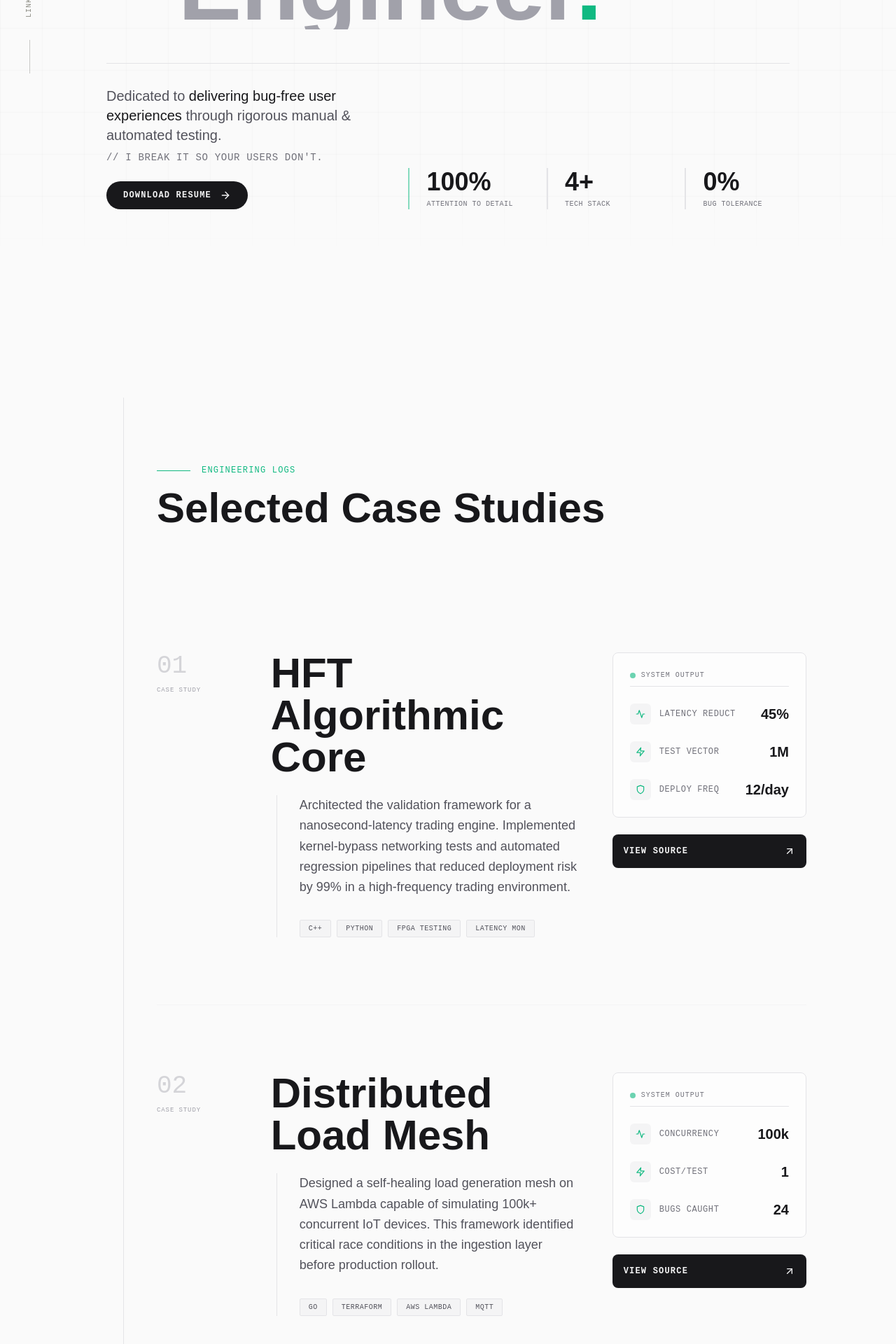
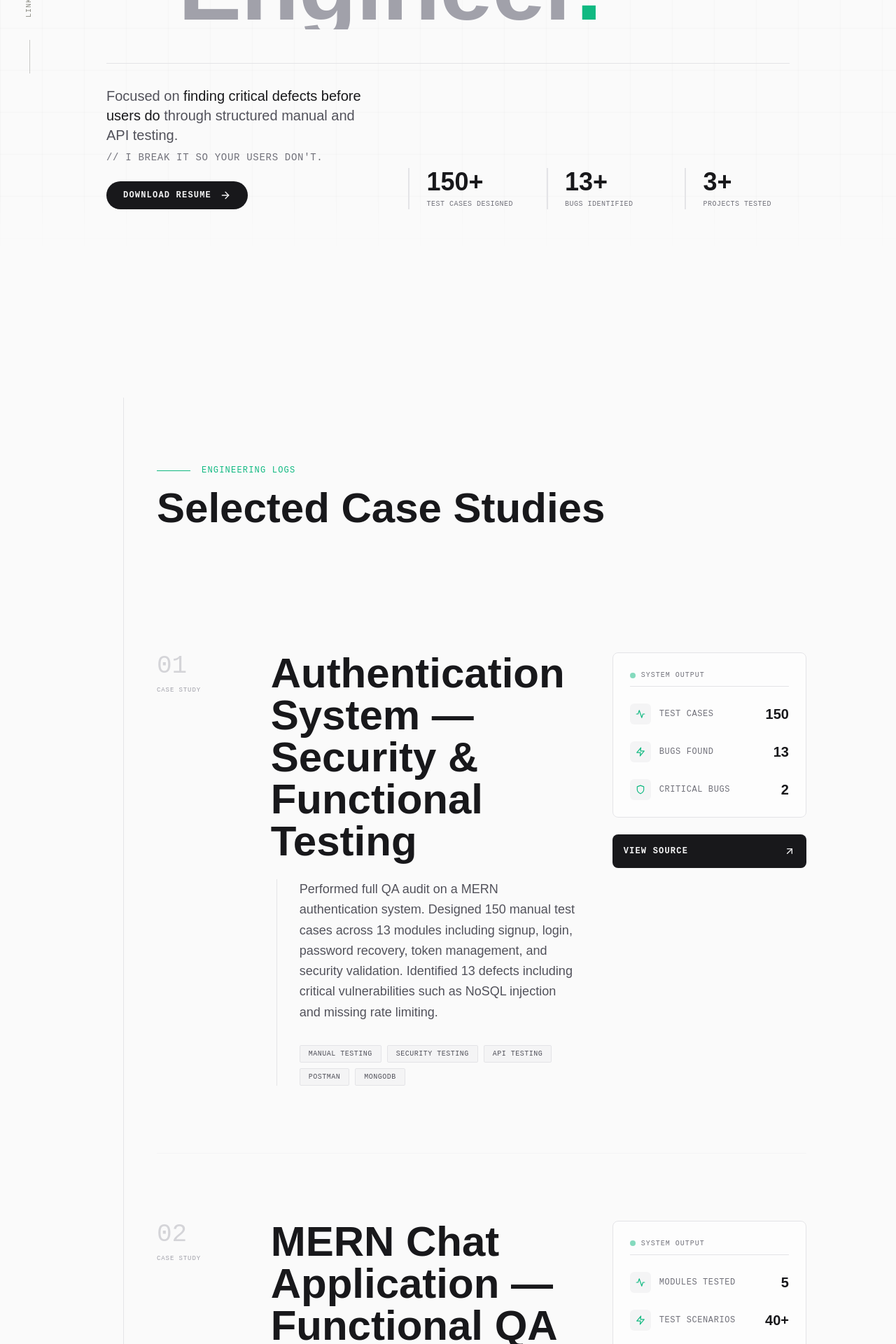
Before and after one commit to zx-acconnect/swarup.pdy, a React (Vite) app: page / in a window 1280 px wide. Shown: the part 440-2360 px from the top of the page at 70% size. Built offline with nearby package versions, Linux system fonts and the light colour scheme.

Commit message:
Update portfolio data with new details and structure

```diff
--- a/src/data/content.ts
+++ b/src/data/content.ts
@@ -8,33 +8,34 @@ import {
 import { PortfolioData } from '../types';
 
 export const PORTFOLIO_DATA: PortfolioData = {
-    // 1. Global Site Configuration
+
+    // Global Site Configuration
     config: {
-        name: "Swarup padhy",
-        title: "QA Architect",
+        name: "Swarup Padhy",
+        title: "QA Engineer",
         logo: {
             main: "swarup.pdy",
-            sub: "QA Architect"
+            sub: "QA Engineer"
         },
         email: "swarup.pdy@gmail.com",
         resumeUrl: "/Resume.pdf",
         resumeFileName: "Resume.pdf",
         socials: [
-            { label: 'Github', url: 'https://github.com', icon: Github },
+            { label: 'Github', url: 'https://github.com/swarup-padhy', icon: Github },
             { label: 'LinkedIn', url: 'https://www.linkedin.com/in/swarup-padhy', icon: Linkedin }
         ]
     },
 
-    // 1b. SEO / Open Graph
+    // SEO
     seo: {
         title: "Swarup Padhy | QA Engineer",
-        description: "Aspiring Quality Engineer & MCA Graduate 2025. Specializing in manual testing, bug lifecycle, and web technologies.",
+        description: "QA Engineer (MCA 2025) specializing in Manual Testing, API validation, and security analysis. Executed 150+ test cases and identified critical vulnerabilities in authentication systems.",
         image: "/og-image.png",
         url: "https://swarup.pdy",
         type: "website"
     },
 
-    // 2. Navigation
+    // Navigation
     navbar: {
         items: [
             { label: 'Overview', id: 'home' },
@@ -45,7 +46,7 @@ export const PORTFOLIO_DATA: PortfolioData = {
         ctaText: "Connect"
     },
 
-    // 3. Hero Section
+    // Hero Section
     hero: {
         status: {
             label: "Open to Work",
@@ -58,125 +59,151 @@ export const PORTFOLIO_DATA: PortfolioData = {
             secondary: "Engineer"
         },
         bio: {
-            prefix: "Dedicated to ",
-            highlight: "delivering bug-free user experiences",
-            suffix: " through rigorous manual & automated testing.",
+            prefix: "Focused on ",
+            highlight: "finding critical defects before users do",
+            suffix: " through structured manual and API testing.",
             tagline: "// I break it so your users don't."
         },
-        cta: "Download Resume",           // Changed to prioritize getting hired
+        cta: "Download Resume",
         stats: [
-            { label: "Attention to Detail", value: 100, suffix: "%", decimals: 0, highlight: true }, // Critical soft skill for QA
-            { label: "Tech Stack", value: 4, suffix: "+" }, // HTML, CSS, JS, React
-            { label: "Bug Tolerance", value: 0, suffix: "%" } // Shows your mindset
+            { label: "Test Cases Designed", value: 150, suffix: "+" },
+            { label: "Bugs Identified", value: 13, suffix: "+" },
+            { label: "Projects Tested", value: 3, suffix: "+" }
         ]
     },
 
-    // 4. Projects Section
+    // Projects
     projects: {
         label: "Engineering Logs",
-        title: "Selected Case Studies",
+        title: "QA Case Studies",
         items: [
+
             {
                 id: '01',
-                title: 'HFT Algorithmic Core',
-                description: 'Architected the validation framework for a nanosecond-latency trading engine. Implemented kernel-bypass networking tests and automated regression pipelines that reduced deployment risk by 99% in a high-frequency trading environment.',
-                tags: ['C++', 'Python', 'FPGA Testing', 'Latency Mon'],
+                title: 'Authentication System — Security & Functional Testing',
+                description: 'Performed full QA audit on a MERN authentication system. Designed 150 manual test cases across 13 modules including signup, login, password recovery, token management, and security validation. Identified 13 defects including critical vulnerabilities such as NoSQL injection and missing rate limiting.',
+                tags: ['Manual Testing', 'Security Testing', 'API Testing', 'Postman', 'MongoDB'],
                 metrics: [
-                    { label: 'Latency Reduct', value: 45, suffix: '%' },
-                    { label: 'Test Vector', value: 1.2, suffix: 'M' },
-                    { label: 'Deploy Freq', value: 12, suffix: '/day' },
+                    { label: 'Test Cases', value: 150 },
+                    { label: 'Bugs Found', value: 13 },
+                    { label: 'Critical Bugs', value: 2 },
                 ],
-                repoUrl: 'https://github.com/swarup-pdy/hft-core',
+                repoUrl: 'https://github.com/swarup-padhy/Authentication-system-QA',
             },
+
+
             {
                 id: '02',
-                title: 'Distributed Load Mesh',
-                description: 'Designed a self-healing load generation mesh on AWS Lambda capable of simulating 100k+ concurrent IoT devices. This framework identified critical race conditions in the ingestion layer before production rollout.',
-                tags: ['Go', 'Terraform', 'AWS Lambda', 'MQTT'],
+                title: 'MERN Chat Application — Functional QA Testing',
+                description: 'Executed structured manual testing on a MERN stack real-time chat application. Validated authentication flows, user sessions, message delivery, chat creation, and UI state changes. Designed test scenarios covering user registration, login/logout, message sending, chat history persistence, and edge cases in real-time messaging workflows.',
+                tags: ['Manual Testing', 'Functional Testing', 'Web Testing', 'Test Scenarios', 'Bug Reporting'],
                 metrics: [
-                    { label: 'Concurrency', value: 100, suffix: 'k' },
-                    { label: 'Cost/Test', value: 0.85, prefix: '$' },
-                    { label: 'Bugs Caught', value: 24 },
+                    { label: 'Modules Tested', value: 5 },
+                    { label: 'Test Scenarios', value: 40, suffix: '+' },
+                    { label: 'Workflows Validated', value: 10, suffix: '+' },
                 ],
-                repoUrl: 'https://github.com/swarup-pdy/load-mesh',
+                repoUrl: 'https://github.com/swarup-padhy/Mern-Chat-QA',
             },
+
+
             {
                 id: '03',
-                title: 'Security Compliance Bot',
-                description: 'Developed an automated security auditing bot that continuously scans for OWASP Top 10 vulnerabilities and GDPR compliance issues within the CI pipeline, enforcing strict quality gates for banking applications.',
-                tags: ['Python', 'Zap', 'SonarQube', 'DevSecOps'],
+                title: 'AI Data Automation (RAG System)',
+                description: 'Built during AI Automation Internship. Developed a Python-based Retrieval-Augmented Generation pipeline for analyzing large CSV/Excel datasets. Implemented preprocessing, embeddings, vector database indexing, and integrated Ollama LLM for semantic pattern retrieval.',
+                tags: ['Python', 'RAG', 'Vector Database', 'Ollama', 'Data Automation'],
                 metrics: [
-                    { label: 'Vuln. Blocked', value: 142 },
-                    { label: 'Audit Time', value: 3, suffix: 'm' },
-                    { label: 'Coverage', value: 100, suffix: '%' },
+                    { label: 'Data Files', value: 100, suffix: '+' },
+                    { label: 'Automation Gain', value: 60, suffix: '%' },
+                    { label: 'Processing Pipeline', value: 1 },
                 ],
-                repoUrl: 'https://github.com/swarup-pdy/sec-bot',
             },
+
         ]
     },
 
-    // 5. Skills Section
-    // 5. Skills Section
+    // Skills
     skills: {
         label: "Core Competencies",
         title: "Technical Arsenal",
         items: [
+
             {
-                category: 'QA Fundamentals', // Changed from "Core Automation"
-                items: ['Manual Testing', 'Test Case Design', 'Bug Lifecycle', 'Agile/Scrum', 'Jira'],
+                category: 'Manual Testing',
+                items: ['Test Case Design', 'Test Scenarios', 'STLC', 'Bug Lifecycle', 'Defect Reporting'],
             },
+
             {
-                category: 'Web Technologies', // Your MCA Background
-                items: ['JavaScript (ES6+)', 'React.js', 'HTML5', 'CSS3', 'DOM Manipulation'],
+                category: 'API Testing',
+                items: ['Postman', 'REST API Testing', 'JSON Validation', 'HTTP Methods', 'Status Code Validation'],
             },
+
             {
-                category: 'Automation Roadmap', // Your 4-5 month plan
-                items: ['Playwright (Learning)', 'Selenium', 'API Testing', 'VS Code', 'npm'],
+                category: 'Database Validation',
+                items: ['MongoDB', 'SQL ', 'Data Integrity Verification'],
             },
+
             {
-                category: 'Tools & Utilities', // Essential tools you surely know/use
-                items: ['Postman', 'Chrome DevTools', 'Git', 'GitHub', 'Vite'],
+                category: 'Tools',
+                items: ['Jira', 'Git', 'GitHub', 'Chrome DevTools'],
             },
+
             {
-                category: 'Soft Skills', // Crucial for freshers
-                items: ['Analytical Thinking', 'Detail Oriented', 'Documentation', 'Collaboration', 'Problem Solving'],
+                category: 'Automation (Learning)',
+                items: ['Python', 'Selenium', 'Pytest', 'Playwright'],
             },
+
+            {
+                category: 'Soft Skills',
+                items: ['Analytical Thinking', 'Attention to Detail', 'Documentation', 'Problem Solving', 'Collaboration'],
+            },
+
         ]
     },
 
-    // 6. About Section (Dossier)
+    // About
     about: {
         label: "Candidate Profile",
         title: "Operative Profile",
-        // Bio rewritten to highlight MCA degree + Developer mindset applied to QA
-        bio: `I am a recent MCA Graduate (2025) and aspiring Quality Engineer with a developer's mindset. With a strong foundation in web technologies (HTML, CSS, JS, React), I don't just find bugs—I understand why they happen. I am currently focused on mastering Manual Testing methodologies while building a robust automation skillset within the JavaScript ecosystem. My goal is to bridge the gap between code and customer satisfaction.`,
+
+        bio: `QA Engineer with strong focus on Manual Testing, API validation, and security analysis.
+
+Designed and executed 150+ test cases for a MERN authentication system and identified multiple critical vulnerabilities including NoSQL injection and missing rate limiting.
+
+Background in MCA (2025) with technical understanding of web architecture, allowing deeper debugging beyond UI-level testing.
+
+Currently expanding into Python-based automation using Selenium and Pytest to build scalable regression testing frameworks.`,
+
         metadata: [
-            { label: "Base of Operations", value: "Hyderabad, India", sub: "Open to Relocate" }, // Updated location
+            { label: "Base of Operations", value: "Hyderabad, India", sub: "Open to Relocate" },
             { label: "Availability", value: "Immediate", sub: "Full-time / Intern" }
         ],
+
         status: {
             clearance: "MCA Graduate",
             current: "Open to Work"
         },
+
         serviceRecord: {
-            title: "Academic Record",
+            title: "Academic & Internship Record",
             id: "#MCA-2025",
             lastAudit: "Dec 2025",
+
             stats: [
-                { label: "Graduation", value: 2025, suffix: " ", icon: Calendar },
-                { label: "Projects", value: 5, suffix: "+", icon: Award }, // Includes college/portfolio projects
+                { label: "Graduation", value: 2025, suffix: "", icon: Calendar },
+                { label: "Projects", value: 3, suffix: "+", icon: Award },
                 { label: "Learning Rate", value: 100, suffix: "%", decimals: 0, icon: Activity }
             ]
         }
     },
 
-    // 7. Footer
+    // Footer
     footer: {
         statusText: "System Status: Nominal"
     }
 };
 
-// Backward compatibility exports if needed, pointing to the new structure
+
+// Backward compatibility exports
 export const NAV_ITEMS = PORTFOLIO_DATA.navbar.items;
 export const SOCIAL_LINKS = PORTFOLIO_DATA.config.socials;
 export const PROJECTS = PORTFOLIO_DATA.projects.items;
```
